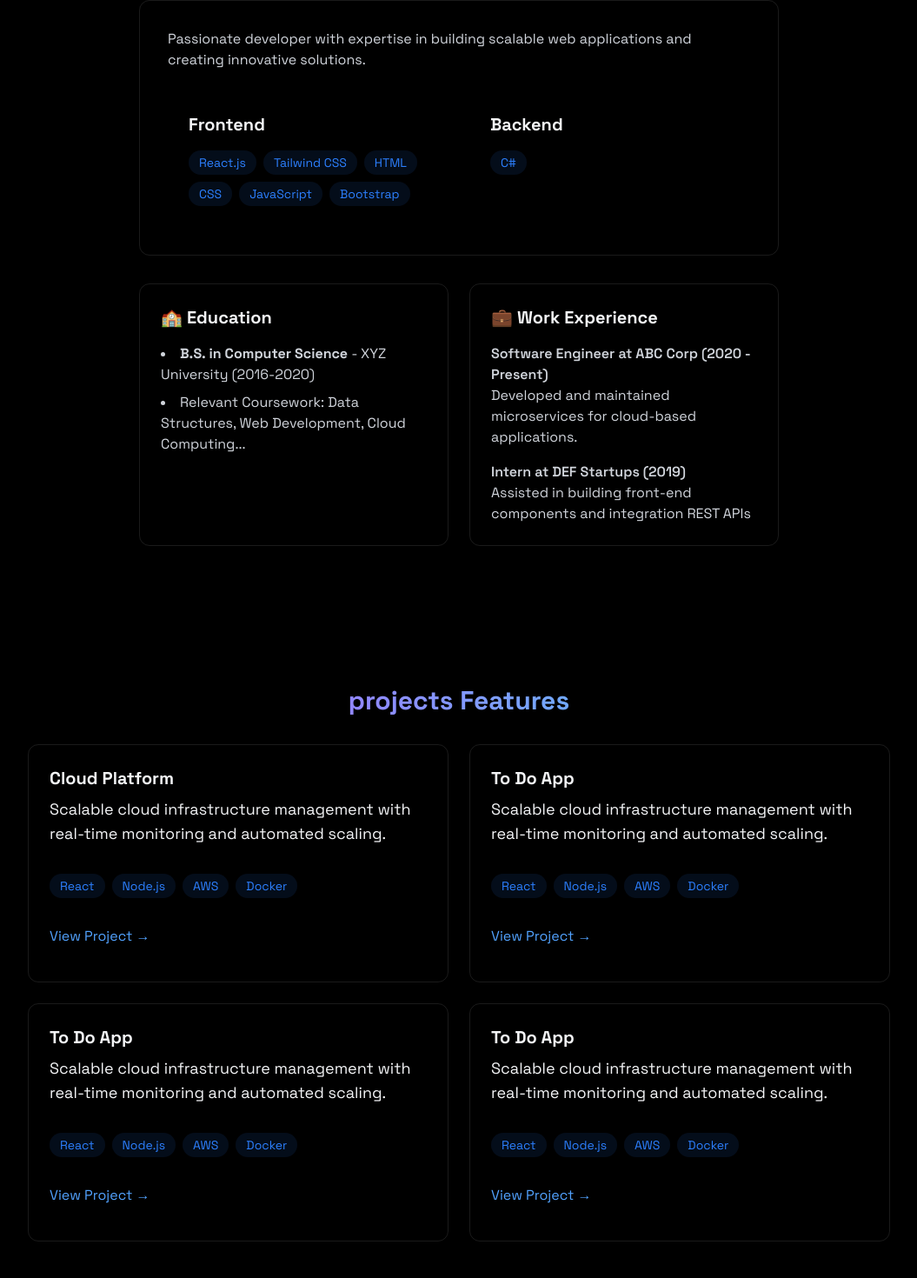
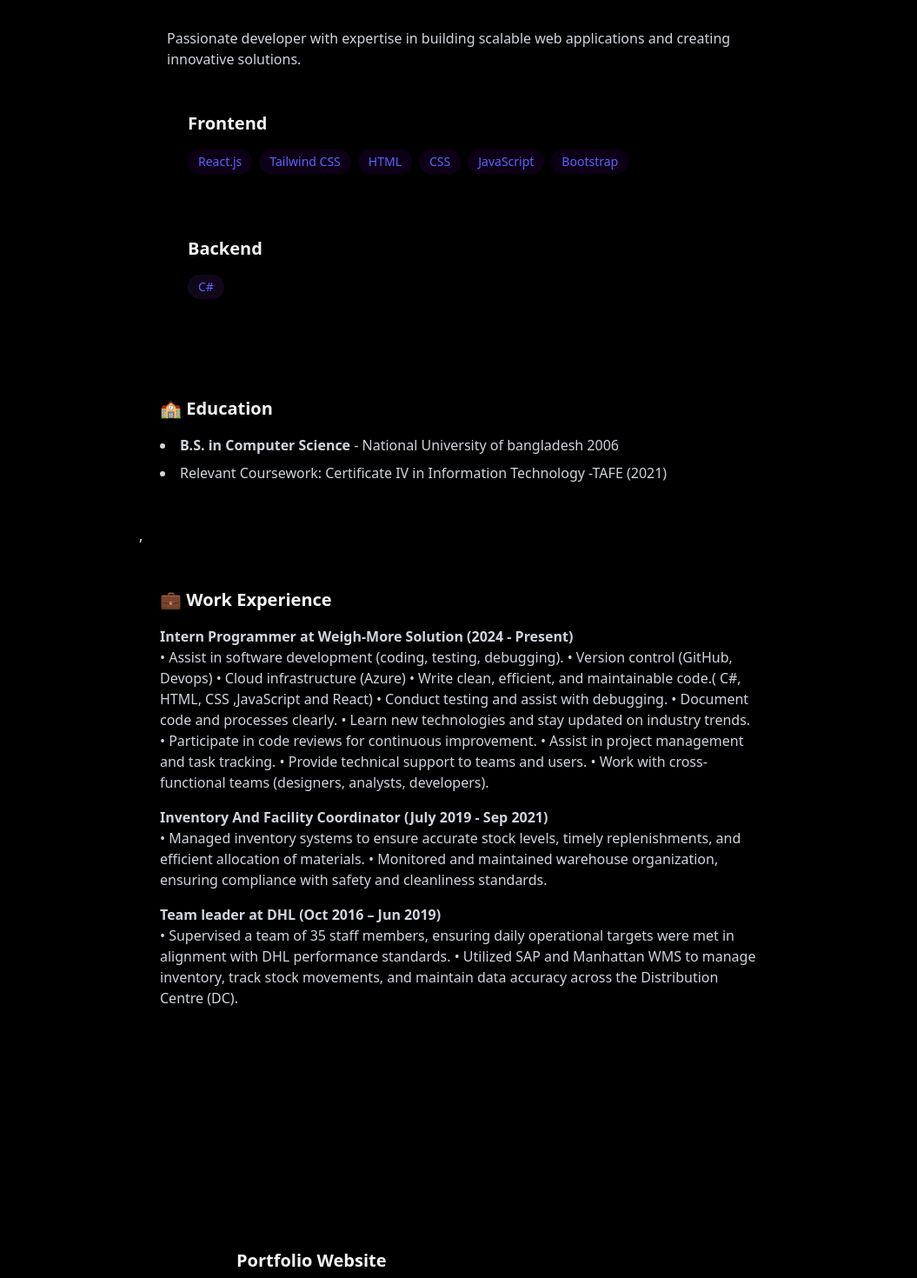
Before and after one commit to ShabihaS/SSultana-portfolio, a React (Vite) app: page / in a window 1280 px wide. Shown: the part 948-2418 px from the top of the page at 87% size, without its empty margins (112-1167 px from the left). Built offline with nearby package versions, Linux system fonts and the light colour scheme.

Commit message:
More changes

```diff
--- a/package.json
+++ b/package.json
@@ -10,7 +10,7 @@
     "lint": "eslint . --ext js,jsx --report-unused-disable-directives --max-warnings 0",
     "preview": "vite preview",
     "predeploy": "npm run build",
-    "deploy": "main -d dist"
+    "deploy": "gh-pages -d dist"
   },
   "dependencies": {
     "@tailwindcss/vite": "^4.1.4",
--- a/src/components/LoadingScreen.jsx
+++ b/src/components/LoadingScreen.jsx
@@ -3,7 +3,7 @@ import { useEffect,useState} from "react";
 export const LoadingScreen = ({onComplete}) => {
 
 const [text, setText] = useState("");
-const fullText = "<Resume of Shabiha Sultana>";
+const fullText = "<Welcome>";
 
 useEffect(() => {
     let index = 0;
--- a/src/components/Navbar.jsx
+++ b/src/components/Navbar.jsx
@@ -10,7 +10,8 @@ export const Navbar = ({ menuOpen, setMenuOpen }) => {
         <div className="flex justify-between items-center h-16">
           <a href="#home" className="font-mono text-xl font-bold text-white">
             {" "}
-           S<span className="text-blue-500">.tech</span>{" "}
+           S<span className="text-2xl font-bold bg-gradient-to-r from-purple-700 to-indigo-600 bg-clip-text text-transparent
+">.Sultana</span>{" "}
           </a>
 
           <div
--- a/src/components/sections/About.jsx
+++ b/src/components/sections/About.jsx
@@ -1,4 +1,3 @@
-
 import { RevealOnScroll } from "../RevealOnscroll";
 
 export const About = () => {
@@ -9,7 +8,6 @@ export const About = () => {
     "CSS",
     "JavaScript",
     "Bootstrap",
-
   ];
 
   const backendSkills = ["C#"];
@@ -21,8 +19,7 @@ export const About = () => {
     >
       <RevealOnScroll>
         <div className="max-w-3xl mx-auto px-4">
-            <h2 className="text-3xl font-bold mb-8 bg-gradient-to-r from-blue-500 to-cyan-400 bg-clip-text text-transparent text-center">
-
+          <h2 className="text-3xl font-bold mb-8 bg-gradient-to-r from-purple-700 to-indigo-600 bg-clip-text text-transparent text-center">
             About Me
           </h2>
 
@@ -39,9 +36,9 @@ export const About = () => {
                   {frontendSkills.map((tech, key) => (
                     <span
                       key={key}
-                        className="bg-blue-500/10 text-blue-500 py-1 px-3 rounded-full text-sm hover:bg-blue-500/20
-                                      hover:shadow-[0_2px_8px_rgba(59,130,246,0.2)] transition
-                      "
+                      className="bg-purple-700/10 text-indigo-500 py-1 px-3 rounded-full text-sm
+hover:bg-purple-500/20 hover:shadow-[0_2px_8px_rgba(99,102,241,0.2)] transition"
+
                     >
                       {tech}
                     </span>
@@ -55,9 +52,8 @@ export const About = () => {
                   {backendSkills.map((tech, key) => (
                     <span
                       key={key}
-                        className="bg-blue-500/10 text-blue-500 py-1 px-3 rounded-full text-sm hover:bg-blue-500/20
-                                      hover:shadow-[0_2px_8px_rgba(59,130,2246,0.2)] transition
-                      "
+                      className="bg-purple-500/10 text-indigo-500 py-1 px-3 rounded-full text-sm
+hover:bg-purple-500/20 hover:shadow-[0_2px_8px_rgba(99,102,241,0.2)] transition"
                     >
                       {tech}
                     </span>
@@ -67,42 +63,73 @@ export const About = () => {
             </div>
           </div>
 
-            <div className="grid grid-cols-1 md:grid-cols-2 gap-6 mt-8">
+          <div className="grid grid-cols-1 gap-6 mt-8">
             <div className="p-6 rounded-xl border-white/10 border hover:-translate-y-1 transition-all">
               <h3 className="text-xl font-bold mb-4"> 🏫 Education </h3>
               <ul className="list-disc list-inside text-gray-300 space-y-2">
                 <li>
-                    <strong> B.S. in Computer Science </strong> - XYZ University
-                    (2016-2020)
+                  <strong> B.S. in Computer Science </strong> - National
+                  University of bangladesh 2006
                 </li>
                 <li>
-                    Relevant Coursework: Data Structures, Web Development, Cloud
-                    Computing...
+                  Relevant Coursework: Certificate IV in Information Technology
+                  -TAFE (2021)
                 </li>
               </ul>
             </div>
+            ,<br />
             <div className="p-6 rounded-xl border-white/10 border hover:-translate-y-1 transition-all">
               <h3 className="text-xl font-bold mb-4"> 💼 Work Experience </h3>
               <div className="space-y-4 text-gray-300">
                 <div>
                   <h4 className="font-semibold">
                     {" "}
-                      Software Engineer at ABC Corp (2020 - Present){" "}
+                    Intern Programmer at Weigh-More Solution (2024 - Present){" "}
                   </h4>
                   <p>
-                      Developed and maintained microservices for cloud-based
-                      applications.
+                    • Assist in software development (coding, testing,
+                    debugging).
+                    • Version control (GitHub, Devops) • Cloud
+                    infrastructure (Azure)
+                    • Write clean, efficient, and
+                    maintainable code.( C#, HTML, CSS ,JavaScript and React) •
+                    Conduct testing and assist with debugging.
+                    • Document code
+                    and processes clearly.
+                     • Learn new technologies and stay
+                    updated on industry trends.
+                     • Participate in code reviews
+                    for continuous improvement.
+                    • Assist in project management
+                    and task tracking.
+                    • Provide technical support to teams and
+                    users.
+                     • Work with cross-functional teams (designers,
+                    analysts, developers).
                   </p>
                 </div>
 
                 <div>
                   <h4 className="font-semibold">
-                      {" "}
-                      Intern at DEF Startups (2019){" "}
+
+                    Inventory And Facility Coordinator (July 2019 - Sep 2021)
                   </h4>
                   <p>
-                      Assisted in building front-end components and integration
-                      REST APIs
+                  •	Managed inventory systems to ensure accurate stock levels,
+                   timely replenishments, and efficient allocation of materials.
+                   •	Monitored and maintained warehouse organization,
+                    ensuring compliance with safety and cleanliness standards.
+                  </p>
+                </div>
+                <div>
+                  <h4 className="font-semibold">
+
+                  Team leader at DHL (Oct 2016 – Jun 2019)
+                  </h4>
+                  <p>
+                  •	Supervised a team of 35 staff members, ensuring daily operational targets were met in alignment with DHL performance standards.
+•	Utilized SAP and Manhattan WMS to manage inventory, track stock movements, and maintain data accuracy across the Distribution Centre (DC).
+
                   </p>
                 </div>
               </div>
--- a/src/components/sections/Contact.jsx
+++ b/src/components/sections/Contact.jsx
@@ -33,7 +33,7 @@ export const Contact = () => {
     >
       <RevealOnScroll>
         <div className="px-4 w-full min-w-[300px] md:w-[500px] sm:w-2/3 p-6">
-          <h2 className="text-3xl font-bold mb-8 bg-gradient-to-r from-blue-500 to-cyan-400 bg-clip-text text-transparent text-center">
+          <h2 className="text-3xl font-bold mb-8 bg-gradient-to-r from-purple-700 to-indigo-700 bg-clip-text text-transparent text-center">
             {" "}
             Get In Touch
           </h2>
@@ -45,7 +45,7 @@ export const Contact = () => {
                 name="name"
                 required
                 value={formData.name}
-                className="w-full bg-white/5 border border-white/10 rounded px-4 py-3 text-white transition focus:outline-none focus:border-blue-500 focus:bg-blue-500/5"
+                className="w-full bg-white/5 border border-white/10 rounded px-4 py-3 text-white transition focus:outline-none focus:border-purple-500 focus:bg-purple-500/5"
                 placeholder="Name..."
                 onChange={(e) =>
                   setFormData({ ...formData, name: e.target.value })
@@ -60,7 +60,7 @@ export const Contact = () => {
                 name="email"
                 required
                 value={formData.email}
-                className="w-full bg-white/5 border border-white/10 rounded px-4 py-3 text-white transition focus:outline-none focus:border-blue-500 focus:bg-blue-500/5"
+                className="w-full bg-white/5 border border-white/10 rounded px-4 py-3 text-white transition focus:outline-none focus:border-purple-500 focus:bg-purple-500/5"
                 placeholder="example@gmail.com"
                 onChange={(e) =>
                   setFormData({ ...formData, email: e.target.value })
@@ -75,7 +75,7 @@ export const Contact = () => {
                 required
                 rows={5}
                 value={formData.message}
-                className="w-full bg-white/5 border border-white/10 rounded px-4 py-3 text-white transition focus:outline-none focus:border-blue-500 focus:bg-blue-500/5"
+                className="w-full bg-white/5 border border-white/10 rounded px-4 py-3 text-white transition focus:outline-none focus:border-purple-500 focus:bg-purple-500/5"
                 placeholder="Your Message..."
                 onChange={(e) =>
                   setFormData({ ...formData, message: e.target.value })
@@ -85,7 +85,7 @@ export const Contact = () => {
 
             <button
               type="submit"
-              className="w-full bg-blue-500 text-white py-3 px-6 rounded font-medium transition relative overflow-hidden hover:-translate-y-0.5 hover:shadow-[0_0_15px_rgba(59,130,246,0.4)]"
+              className="w-full bg-purple-500 text-white py-3 px-6 rounded font-medium transition relative overflow-hidden hover:-translate-y-0.5 hover:shadow-[0_0_15px_rgba(59,130,246,0.4)]"
             >
               Send Message
             </button>
--- a/src/components/sections/Home.jsx
+++ b/src/components/sections/Home.jsx
@@ -9,27 +9,30 @@ export const Home = () => {
       >
         <RevealOnScroll >
           <div className="text-center z-10 px-4">
-            <h1 className="text-5xl md:text-7xl font-bold mb-6 bg-gradient-to-r from-purple-500 to-cyan-400 bg-clip-text text-transparent leading-right">
+            <h2 className="text-5xl md:text-7xl font-bold mb-6 bg-gradient-to-r from-purple-700 to-indigo-600 bg-clip-text text-transparent leading-tight
+
+">
               Hi, I'm Shabiha sultana
-            </h1>
+            </h2>
 
             <p className="tex-gray-400 text-lg mb-8 max-w-lg mx-auto">
-              I’m a full-stack developer who loves crafting clean, scalable web
-              applications. My goal is to build solutions that offer both
-              exceptional performance and a delightful user experience.
+            I'm a junior software developer with a passion for building clean,
+            functional web applications. I'm focused on learning best practices, writing maintainable code,
+            and growing my skills across the full stack to create user-friendly and efficient digital experiences.
             </p>
             <div className="flex justify-center space-x-4">
               <a
                 href="#projects"
-                className="bg-purple-500 text-white py-3 px-6 rounded font-medium transition relative overflow-hidden hover:-translate-y-0.5 hover:shadow-[0_0_15px_rgba(59, 130, 246, 0.4)]"
+                className="bg-gradient-to-r from-purple-700 to-indigo-700 text-white py-3 px-6 rounded font-medium transition relative overflow-hidden hover:-translate-y-0.5 hover:shadow-[0_0_15px_rgba(168, 85, 247, 0.4)]"
+
               >
                 View Projects
               </a>
 
               <a
                 href="#contact"
-                className="border border-purple-500/50 text-purple-500 py-3 px-6 rounded font-medium transition-all duration-200
-               hover:-translate-y-0.5 hover:shadow-[0_0_15px_rgba(59, 130, 246, 0.2)] hover:bg-purple-500/10"
+                className="border border-purple-500/50 text-indigo-600 py-3 px-6 rounded font-medium transition-all duration-200
+               hover:-translate-y-0.5 hover:shadow-[[0_0_15px_rgba(139,92,246,0.3] hover:bg-purple-500/10"
               >
                 Contact Me
               </a>
--- a/src/components/sections/Projects.jsx
+++ b/src/components/sections/Projects.jsx
@@ -9,22 +9,23 @@ export const Projects = () => {
 
         <RevealOnScroll>
         <div className="max-w-5xl z-10 px-4">
-            <h2 className="text-3xl font-bold mb-8 bg-gradient-to-r from-purple-500 to-cyan-400 bg-clip-text text-transparent text-center">
-               projects Features
+            <h2 className="text-3xl font-bold mb-8 bg-gradient-to-r from-purple-700 to-indigo-600 bg-clip-text text-transparent text-center">
+               Projects Features
             </h2>
             <div className="grid grid-cols-1 md:grid-cols-2 gap-6">
                 <div className="rounded-xl p-6 border-white/10 border hover:-translate-y-1 transition-all">
-                    <h3 className="text-xl font-bold mb-2  "> Cloud Platform</h3>
+                    <h3 className="text-xl font-bold mb-2  "> Portfolio Website </h3>
             <p className="tex-gray-400 text-lg mb-8 max-w-lg mx-auto">
-            Scalable cloud infrastructure management with real-time
-            monitoring and automated scaling.
+            A modern, mobile-responsive portfolio built with HTML, CSS, JavaScript, React, and Tailwind CSS.
+            Showcases my front-end development skills, project experience, and clean UI design with a strong focus on usability and performance.
             </p>
             <div className="flex flex-wrap gap-2 mb-4">
                 {["React", "Node.js", "AWS", "Docker"].map((tech, key) => (
                     <span
                         key={key}
-                        className="bg-blue-500/10 text-blue-500 py-1 px-3 rounded-full text-sm hover:bg-blue-500/20
-                                       hover:shadow-[0_2px_8px_rgba(59,130,246,0.2)] transition"
+                        className="bg-purple-500/10 text-indigo-500 py-1 px-3 rounded-full text-sm
+hover:bg-purple-500/20 hover:shadow-[0_2px_8px_rgba(99,102,241,0.2)] transition"
+
                     >
                         {tech}
                     </span>
@@ -34,8 +35,8 @@ export const Projects = () => {
             </div>
             <div className="flex justify-between items-center">
                 <a
-                    href="#"
-                    className="text-blue-400 hover:text-blue-300 transition-colors my-4"           >
+                    href="https://github.com/ShabihaS/SSultana-portfolio"
+                    className="text-purple-400 hover:text-indigo-300 transition-colors my-4"           >
                     View Project →
 
                 </a>
@@ -44,15 +45,15 @@ export const Projects = () => {
                 <div className="rounded-xl p-6 border-white/10 border hover:-translate-y-1 transition-all">
                     <h3 className="text-xl font-bold mb-2  "> To Do App</h3>
             <p className="tex-gray-400 text-lg mb-8 max-w-lg mx-auto">
-            Scalable cloud infrastructure management with real-time
-            monitoring and automated scaling.
+            To-Do App is a mobile-responsive task manager built with React.
+            It supports light and dark themes and allows users to track open tasks easily, helping stay organized across all devices.
             </p>
             <div className="flex flex-wrap gap-2 mb-4">
                 {["React", "Node.js", "AWS", "Docker"].map((tech, key) => (
                     <span
                         key={key}
-                        className="bg-blue-500/10 text-blue-500 py-1 px-3 rounded-full text-sm hover:bg-blue-500/20
-                                       hover:shadow-[0_2px_8px_rgba(59,130,246,0.2)] transition"
+                        className="bg-purple-500/10 text-indigo-500 py-1 px-3 rounded-full text-sm
+hover:bg-purple-500/20 hover:shadow-[0_2px_8px_rgba(99,102,241,0.2)] transition"
                     >
                         {tech}
                     </span>
@@ -62,25 +63,26 @@ export const Projects = () => {
             </div>
             <div className="flex justify-between items-center">
                 <a
-                    href="#"
-                    className="text-blue-400 hover:text-blue-300 transition-colors my-4"           >
+                    href="https://github.com/ShabihaS/todo-app"
+                    className="text-purple-400 hover:text-indigo-300 transition-colors my-4"           >
                     View Project →
 
                 </a>
                 </div>
                 </div>
                 <div className="rounded-xl p-6 border-white/10 border hover:-translate-y-1 transition-all">
-                    <h3 className="text-xl font-bold mb-2  "> To Do App</h3>
+                    <h3 className="text-xl font-bold mb-2  "> Spendsmart</h3>
             <p className="tex-gray-400 text-lg mb-8 max-w-lg mx-auto">
-            Scalable cloud infrastructure management with real-time
-            monitoring and automated scaling.
+            Spenssmart is a simple ASP.NET 8 MVC web app for tracking personal expenses.
+             Built using Entity Framework with an in-memory database, it allows users to
+             create, view, edit, and delete expenses, and displays a running total using ViewBag.
             </p>
             <div className="flex flex-wrap gap-2 mb-4">
                 {["React", "Node.js", "AWS", "Docker"].map((tech, key) => (
                     <span
                         key={key}
-                        className="bg-blue-500/10 text-blue-500 py-1 px-3 rounded-full text-sm hover:bg-blue-500/20
-                                       hover:shadow-[0_2px_8px_rgba(59,130,246,0.2)] transition"
+                        className="bg-purple-500/10 text-indigo-500 py-1 px-3 rounded-full text-sm
+hover:bg-purple-500/20 hover:shadow-[0_2px_8px_rgba(99,102,241,0.2)] transition"
                     >
                         {tech}
                     </span>
@@ -90,43 +92,17 @@ export const Projects = () => {
             </div>
             <div className="flex justify-between items-center">
                 <a
-                    href="#"
-                    className="text-blue-400 hover:text-blue-300 transition-colors my-4"           >
+                    href="#https://github.com/ShabihaS/SpendSmart"
+                    className="text-purple-400 hover:text-indigo-300 transition-colors my-4"           >
                     View Project →
 
                 </a>
                 </div>
                 </div>
-                <div className="rounded-xl p-6 border-white/10 border hover:-translate-y-1 transition-all">
-                    <h3 className="text-xl font-bold mb-2  "> To Do App</h3>
-            <p className="tex-gray-400 text-lg mb-8 max-w-lg mx-auto">
-            Scalable cloud infrastructure management with real-time
-            monitoring and automated scaling.
-            </p>
-            <div className="flex flex-wrap gap-2 mb-4">
-                {["React", "Node.js", "AWS", "Docker"].map((tech, key) => (
-                    <span
-                        key={key}
-                        className="bg-blue-500/10 text-blue-500 py-1 px-3 rounded-full text-sm hover:bg-blue-500/20
-                                       hover:shadow-[0_2px_8px_rgba(59,130,246,0.2)] transition"
-                    >
-                        {tech}
-                    </span>
-                ))}
 
-
-            </div>
-            <div className="flex justify-between items-center">
-                <a
-                    href="#"
-                    className="text-blue-400 hover:text-blue-300 transition-colors my-4"           >
-                    View Project →
-
-                </a>
                 </div>
                 </div>
-                </div>
-                </div>
+
                 </RevealOnScroll>
                 </section>
 
```
Lines whose indentation alone changed are shown as unchanged.
